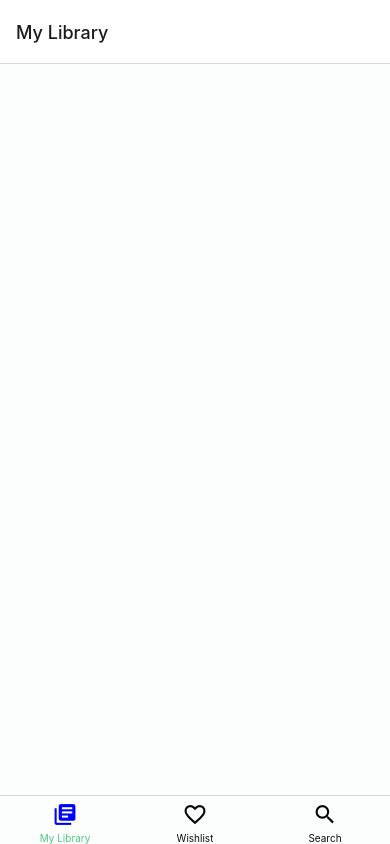
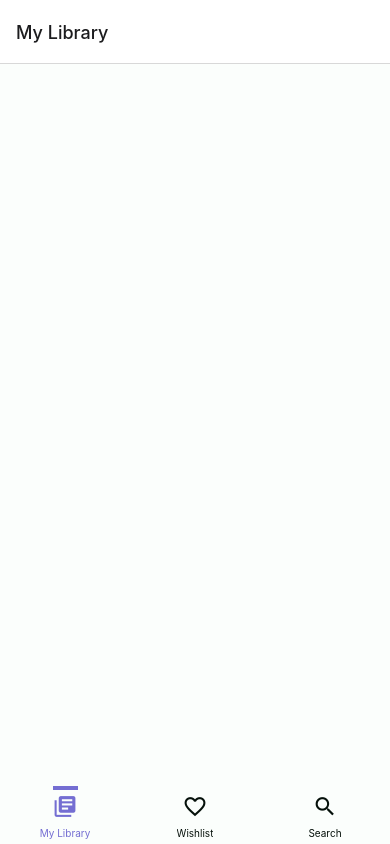
Before and after one commit to Ludde94/BookDB, a React Native app: screen / in a window 390 px wide. Built offline with nearby package versions, Linux system fonts and the light colour scheme.

Commit message:
bottom navbar stylin

```diff
--- a/src/Navigation.js
+++ b/src/Navigation.js
@@ -1,5 +1,6 @@
 import React from 'react';
 import { createBottomTabNavigator } from '@react-navigation/bottom-tabs';
+import { View, Text } from 'react-native';
 import WishlistScreen from './screens/Wishlistscreen/WishlistScreen';
 import { NavigationContainer } from '@react-navigation/native';
 import { SafeAreaView, StyleSheet } from 'react-native';
@@ -58,7 +59,7 @@ function ReadBooksStackScreen() {
   );
 }
 
-export default function Navigation() {
+function Navigation() {
   return (
     <SafeAreaView style={styles.safeArea}>
       <NavigationContainer>
@@ -68,24 +69,26 @@ export default function Navigation() {
               let iconName;
               if (route.name === 'My Library') {
                   iconName = 'library-books';
-                color = focused ? 'blue' : 'black';
               } else if (route.name === 'Wishlist') {
                   iconName = 'favorite-border';
-                color = focused ? 'red' : 'black';
               } else if (route.name === 'Search') {
                   iconName = 'search';
-                color = focused ? 'orange' : 'black';
               }
-              return <MaterialIcons name={iconName} size={size} color={color} />;
+              return (
+                  <View style={{ width: '100%', alignItems: 'center', justifyContent: 'center', paddingTop: 0 }}>
+                      {focused && <View style={styles.activeTabIndicator} />}
+                      <MaterialIcons name={iconName} size={size} color={color} />
+                  </View>
+              );
           },
-            tabBarActiveTintColor: colors.primary,
+            tabBarActiveTintColor: colors.accent,
             tabBarInactiveTintColor: colors.text,
-            tabBarStyle: { backgroundColor: colors.background },
+            tabBarStyle: styles.tabBar,
           })}
         >
-          <Tab.Screen name="My Library" component={ReadBooksStackScreen} options={{ headerShown: false }} />
-          <Tab.Screen name="Wishlist" component={WishlistStackScreen} options={{ headerShown: false }} />
-          <Tab.Screen name="Search" component={AddBookStackScreen} options={{ headerShown: false }} />
+          <Tab.Screen name="My Library" component={ReadBooksStackScreen} options={{headerShown: false}} />
+          <Tab.Screen name="Wishlist" component={WishlistStackScreen} options={{headerShown: false}}/>
+          <Tab.Screen name="Search" component={AddBookStackScreen} options={{headerShown: false}}/>
         </Tab.Navigator>
       </NavigationContainer>
     </SafeAreaView>
@@ -96,6 +99,21 @@ const styles = StyleSheet.create({
   safeArea: {
       flex: 1,
       backgroundColor: colors.background,
-    paddingTop: 0,
+  },
+  tabBar: {
+      backgroundColor: colors.background,
+      borderTopColor: 'transparent',
+      height: 60, // Adjusted for better touch area
+      paddingBottom: 5,
+  },
+  activeTabIndicator: {
+      position: 'absolute',
+      top: -8, // Adjust this if the line appears too low; sometimes -1 or -2 works to bring it to the very top edge
+      height: 4,
+      width: '100%',
+      backgroundColor: colors.accent, // Highlight color for the active tab
   },
 });
+
+
+export default Navigation;
```
Lines whose indentation alone changed are shown as unchanged.
